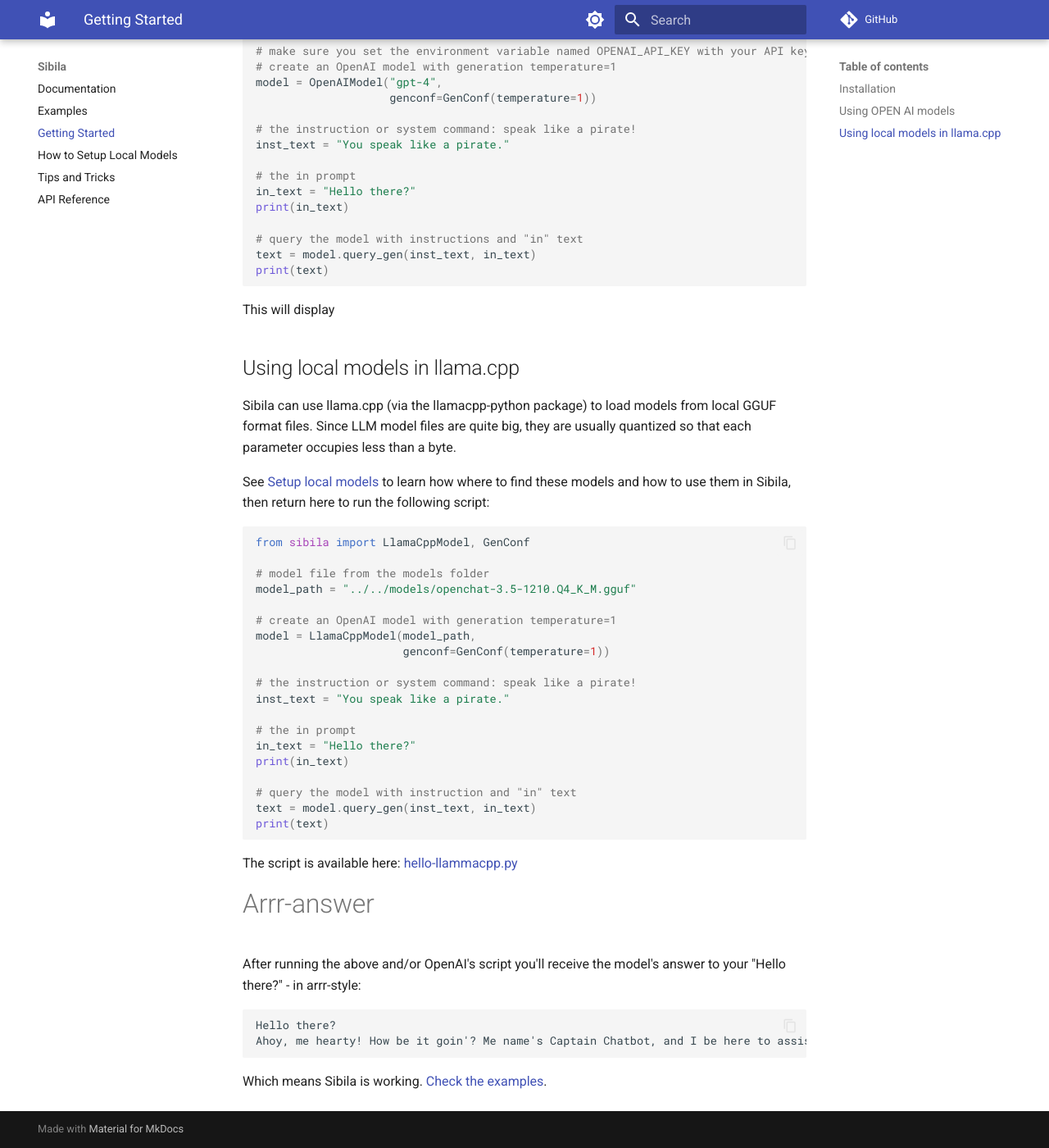
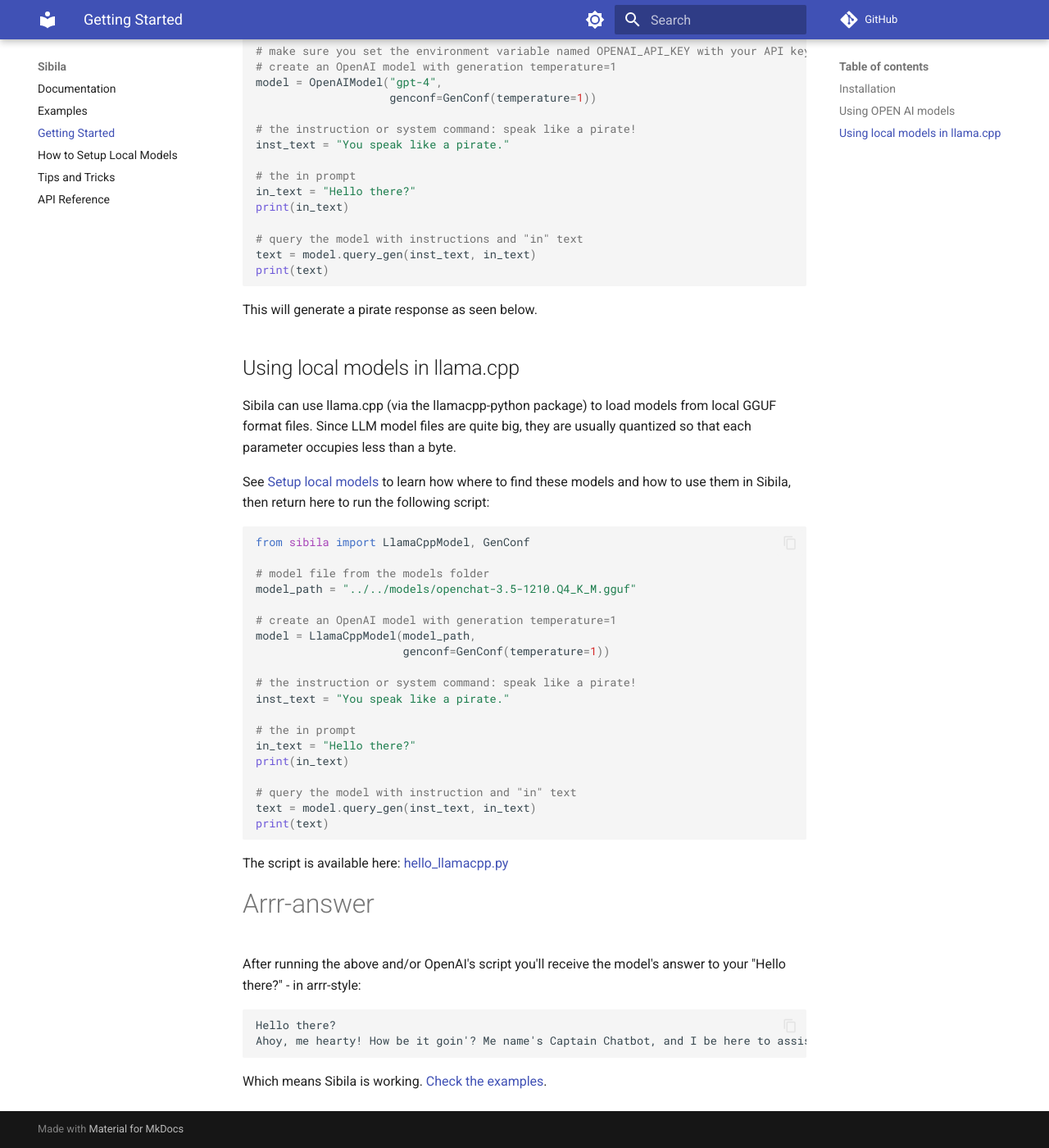
Before and after one commit to jndiogo/sibila, an MkDocs documentation site: the page built from docs/getting-started.md, in a window 1280 px wide and 1400 px high, scrolled down 997 px. Shown: the whole window at 82% size. Built offline with MkDocs 1.6.1 and Material for MkDocs 9.7.7, drawn with Linux system fonts in a browser that asks for light colours; comment, search, counter and statistics services are not loaded.

Commit message:
Update getting-started.md

````diff
--- a/docs/getting-started.md
+++ b/docs/getting-started.md
@@ -35,7 +35,7 @@
 setx OPENAI_API_KEY "sk-xxxxxxxxxxxxxxxxxxxxxxxxxxxxxxxxxxxxxxxx"
 ```
 
-Having set this variable with your OpenAI API key, you can run an ["Hello Model" example](https://github.com/sibila/tree/master/examples/hellomodel/hello_openai.py) :
+Having set this variable with your OpenAI API key, you can run an ["Hello Model" example](https://github.com/jndiogo/sibila/blob/main/examples/hello_model/hello_openai.py) :
 
 ```python
 from sibila import OpenAIModel, GenConf
@@ -57,7 +57,8 @@
 print(text)
 ```
 
-This will display
+This will generate a pirate response as seen below.
+
 
 
 
@@ -89,7 +90,7 @@
 print(text)
 ```
 
-The script is available here: [hello-llammacpp.py](https://github.com/sibila/tree/master/examples/hellomodel/hello_llamacpp.py)
+The script is available here: [hello_llamacpp.py](https://github.com/jndiogo/sibila/blob/main/examples/hello_model/hello_llamacpp.py)
 
 
 
````
